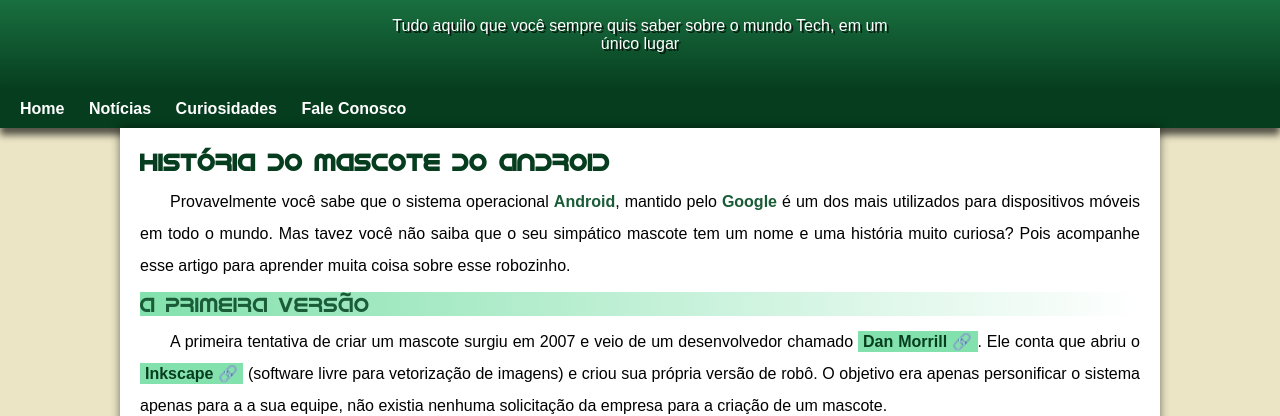
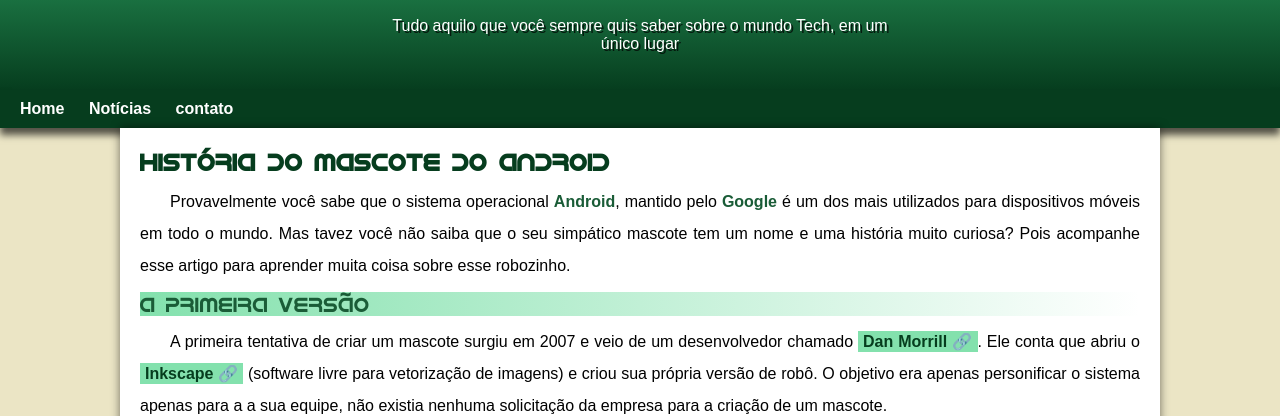
Before and after one commit to matheusdesacarvalholimeira/site-android, a plain HTML site: page index.html in a window 1280 px wide. Shown: the part 100-516 px from the top of the page. Drawn offline with Linux system fonts and the light colour scheme.

Commit message:
correções

```diff
--- a/estilos/style.css
+++ b/estilos/style.css
@@ -77,7 +77,7 @@ text-align: center;
 padding-left: 10px;
 padding-right: 10px;
 text-shadow: 2px 2px 0px rgba(0, 0, 0, 0.719);
-margin-bottom: 20px;
+padding-bottom: 30px;
 }
 
 nav {
--- a/index.html
+++ b/index.html
@@ -16,8 +16,7 @@
     <nav>
         <a href="#">Home</a>
         <a href="#">Notícias</a>
-        <a href="#">Curiosidades</a>
-        <a href="#">Fale Conosco</a>
+        <a href="#">contato</a>
     </nav>
     <main>
         <article>
```
